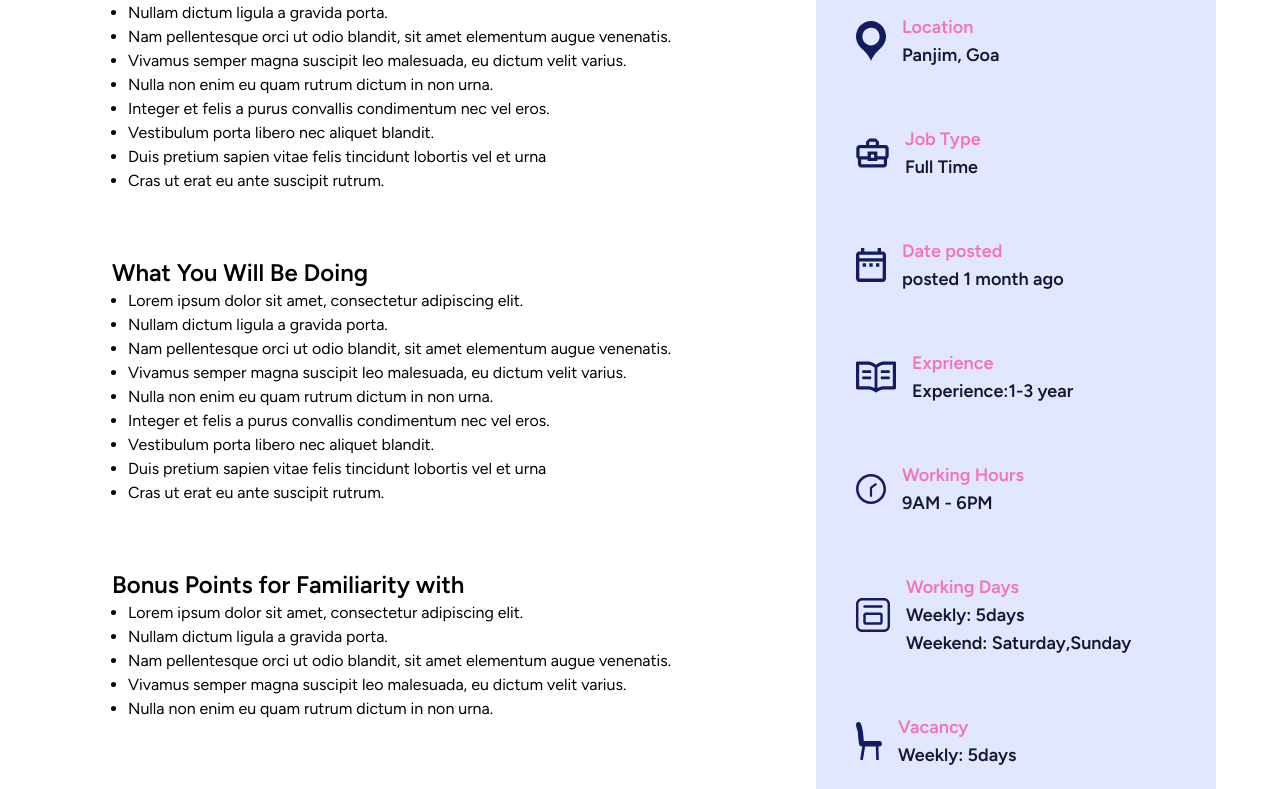
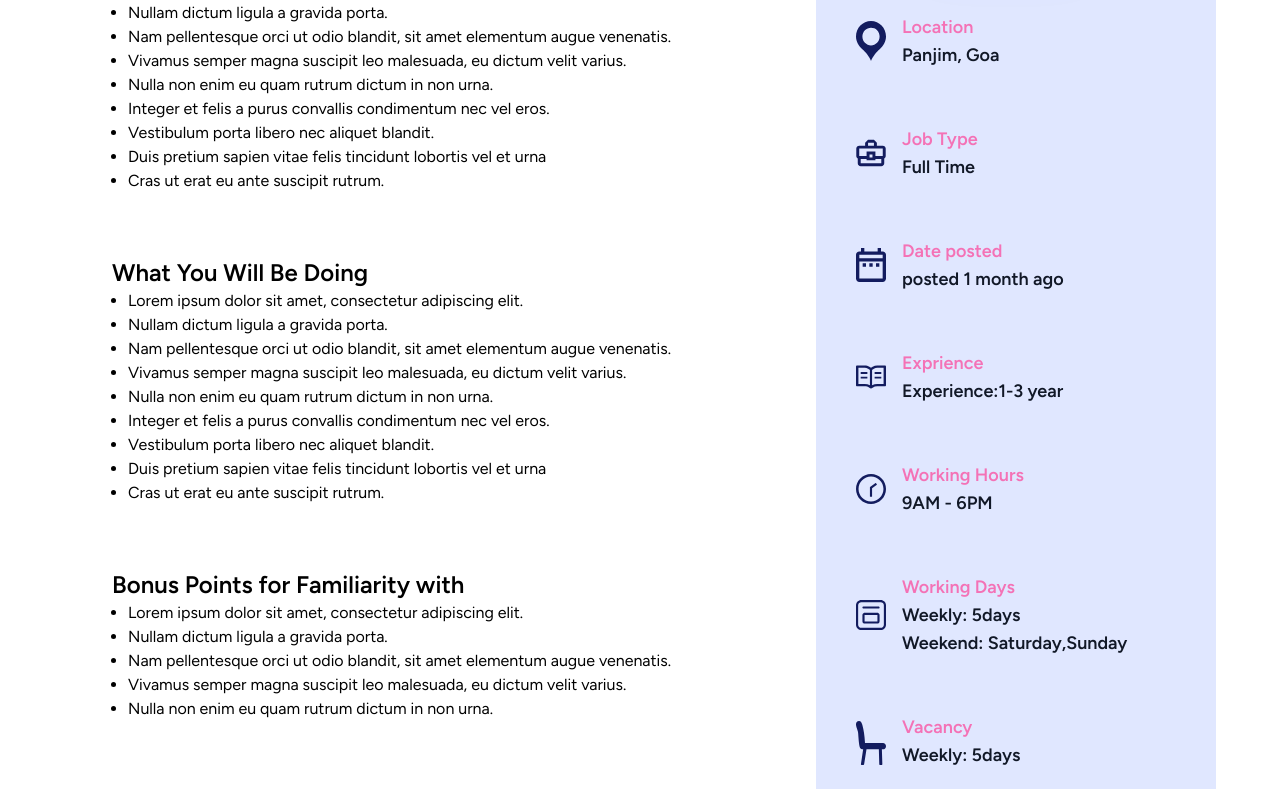
Before and after one commit to Ashu123falle/PrimeSlots, a Next.js app: page /JobDetails in a window 1280 px wide. Shown: the part 1261-2050 px from the top of the page. Built offline with nearby package versions, Linux system fonts and the light colour scheme.

Commit message:
adjusted logos

```diff
--- a/pages/JobDetails/index.js
+++ b/pages/JobDetails/index.js
@@ -180,21 +180,21 @@ const JobsItem = () => {
             </div>
          </div>
          <div className='flex mt-14 max-sm:mt-2'>
-            <Image src='/assets/office-bag.svg' width={33} height={30} className='m-2 max-md:mb-10'/>
+            <Image src='/assets/office-bag.svg' width={30} height={30} className='m-2 max-md:mb-10'/>
             <div className='pl-2 text-lg font-semibold'>
                 <p className='text-pink-400'>Job Type</p>
                 <p className='text-gray-900'>Full Time</p>
             </div>
          </div>
          <div className='flex mt-14 max-sm:mt-2'>
-            <Image src='/assets/calender.svg' width={30} height={34} className='m-2 max-md:mb-10'/>
+            <Image src='/assets/calender.svg' width={30} height={30} className='m-2 max-md:mb-10'/>
             <div className='pl-2 text-lg font-semibold'>
                 <p className='text-pink-400'>Date posted</p>
                 <p className='text-gray-900'>posted 1 month ago</p>
             </div>
          </div>
          <div className='flex mt-14 max-sm:mt-2'>
-            <Image src='/assets/book.svg' width={40} height={30} className='m-2 max-md:mb-10'/>
+            <Image src='/assets/book.svg' width={30} height={30} className='m-2 max-md:mb-10'/>
             <div className='pl-2 text-lg font-semibold'>
                 <p className='text-pink-400'>Exprience</p>
                 <p className='text-gray-900'>Experience:1-3 year</p>
@@ -208,7 +208,7 @@ const JobsItem = () => {
             </div>
          </div>
          <div className='flex mt-14 max-sm:mt-2'>
-            <Image src='/assets/calender-days.svg' width={34} height={34} className='m-2 max-md:mb-10'/>
+            <Image src='/assets/calender-days.svg' width={30} height={30} className='m-2 max-md:mb-10'/>
             <div className='pl-2 text-lg font-semibold'>
                 <p className='text-pink-400'>Working Days</p>
                 <p className='text-gray-900'>Weekly: 5days</p>
@@ -216,7 +216,7 @@ const JobsItem = () => {
             </div>
          </div>
          <div className='flex mt-14 max-sm:mt-2'>
-            <Image src='/assets/chair.svg' width={26} height={38} className='m-2 max-md:mb-10'/>
+            <Image src='/assets/chair.svg' width={30} height={30} className='m-2 max-md:mb-10'/>
             <div className='pl-2 text-lg font-semibold'>
                 <p className='text-pink-400'>Vacancy</p>
                 <p className='text-gray-900'>Weekly: 5days</p>
```
